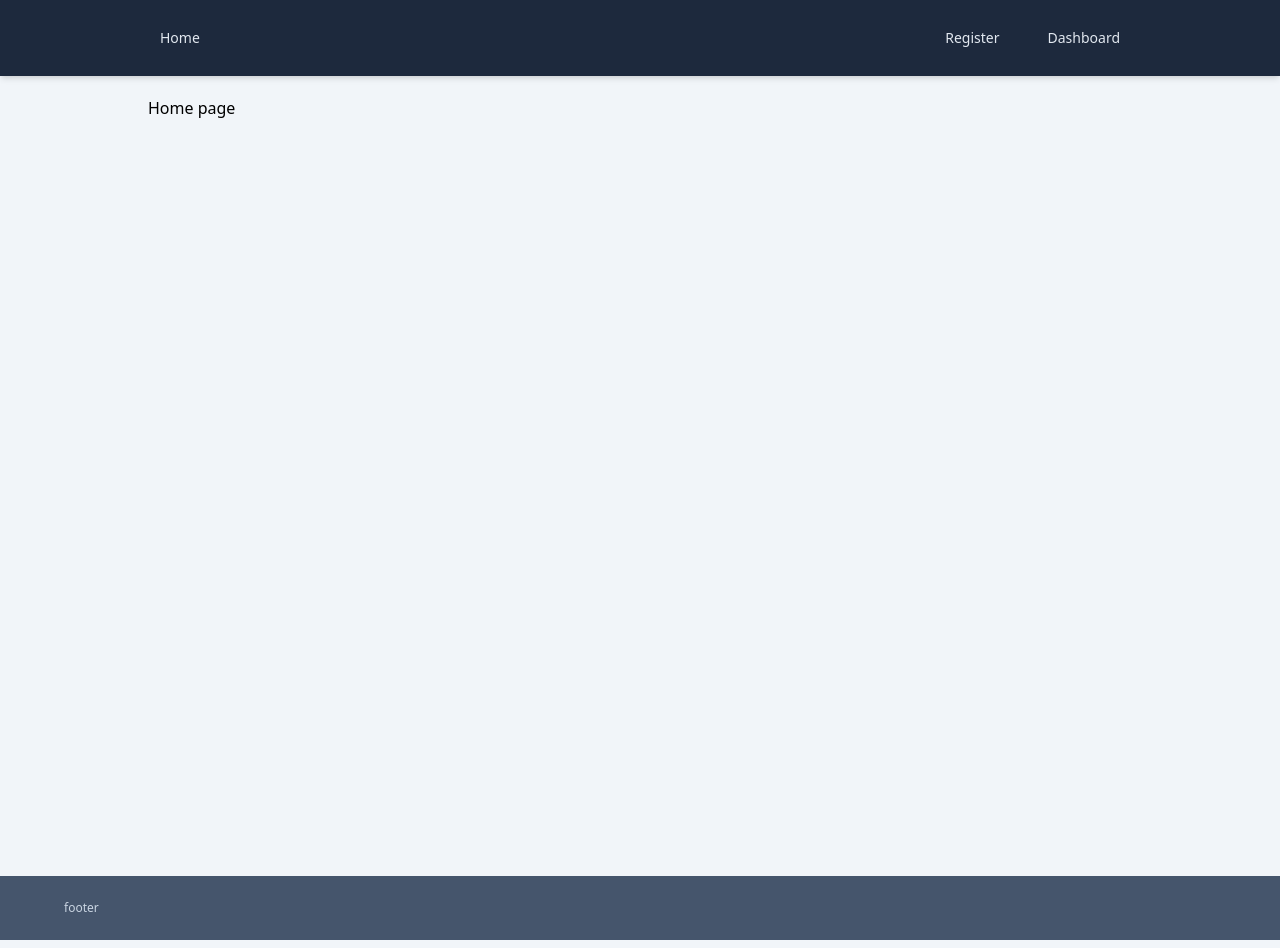
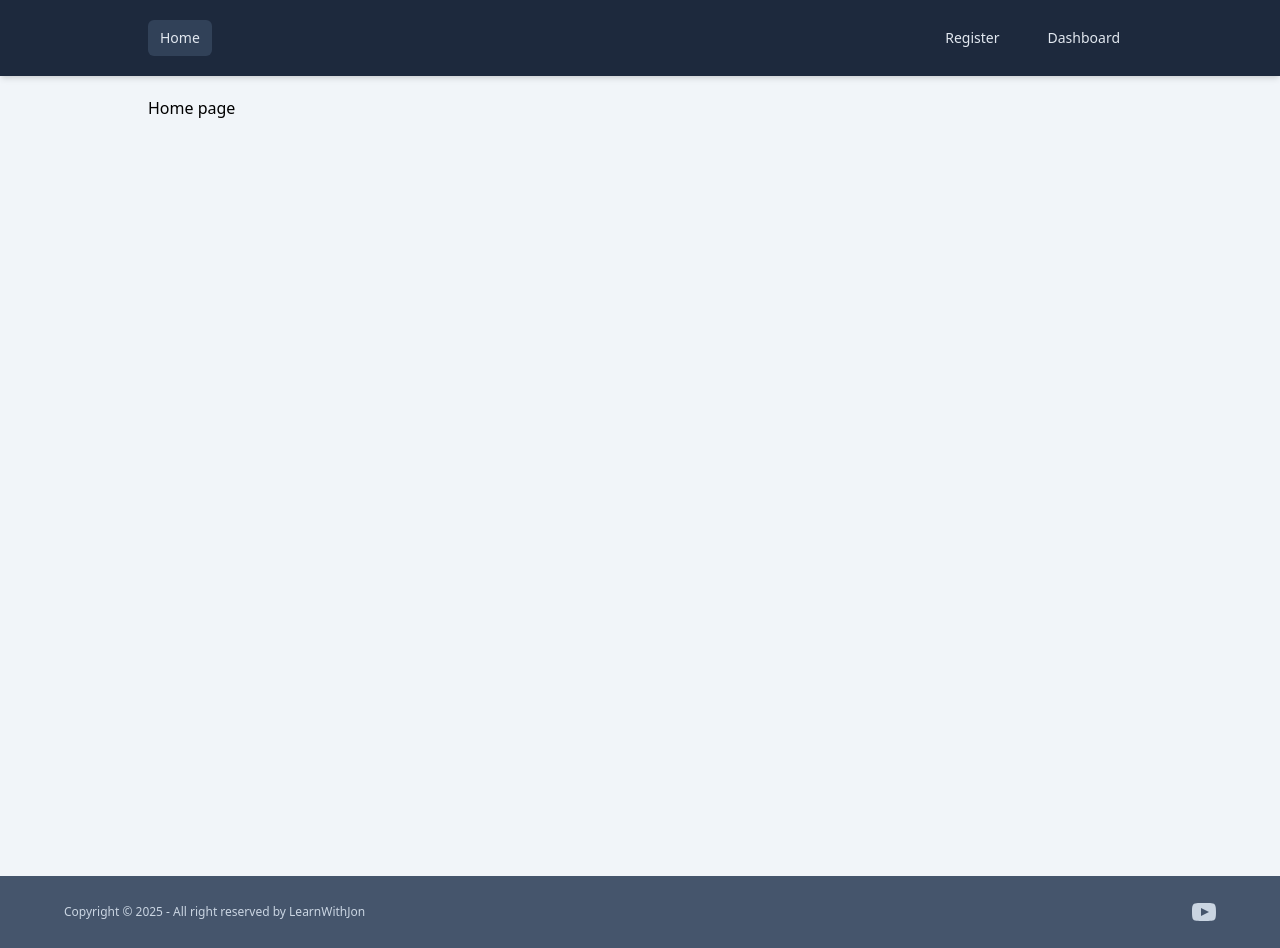
Before and after one commit to amirulabdlatib/next-js-tutorial, a Next.js app: page / in a window 1280 px wide. Built offline with nearby package versions, Linux system fonts and the light colour scheme.

Commit message:
11 Active Links

```diff
--- a/src/app/layout.jsx
+++ b/src/app/layout.jsx
@@ -1,6 +1,7 @@
-import Link from "next/link";
 import "./globals.css";
 import { Poppins } from "next/font/google";
+import Navigation from "@/components/Navigation";
+import Footer from "@/components/Footer";
 
 const poppins = Poppins({
     subsets: ["latin"],
@@ -14,22 +15,10 @@ export default function RootLayout({ children }) {
         <html lang="en">
             <body className={`${poppins.variable} font-sans`}>
                 <header>
-                    <nav>
-                        <Link href="/" className="nav-link">
-                            Home
-                        </Link>
-                        <div>
-                            <Link href="/register" className="nav-link">
-                                Register
-                            </Link>
-                            <Link href="/dashboard" className="nav-link">
-                                Dashboard
-                            </Link>
-                        </div>
-                    </nav>
+                    <Navigation />
                 </header>
                 <main>{children}</main>
-                <footer>footer</footer>
+                <Footer />
             </body>
         </html>
     );
--- /dev/null
+++ b/src/components/Footer.jsx
@@ -0,0 +1,14 @@
+const Footer = () => {
+    return (
+        <footer>
+            <p>Copyright © {new Date().getFullYear()} - All right reserved by LearnWithJon</p>
+            <a href="https://www.youtube.com/@LearnWithJonVadar" target="_blank" rel="external">
+                <svg xmlns="http://www.w3.org/2000/svg" width="24" height="24" viewBox="0 0 24 24" className="fill-current">
+                    <path d="M19.615 3.184c-3.604-.246-11.631-.245-15.23 0-3.897.266-4.356 2.62-4.385 8.816.029 6.185.484 8.549 4.385 8.816 3.6.245 11.626.246 15.23 0 3.897-.266 4.356-2.62 4.385-8.816-.029-6.185-.484-8.549-4.385-8.816zm-10.615 12.816v-8l8 3.993-8 4.007z"></path>
+                </svg>
+            </a>
+        </footer>
+    );
+};
+
+export default Footer;
--- /dev/null
+++ b/src/components/NavLink.jsx
@@ -0,0 +1,16 @@
+"use client";
+
+import Link from "next/link";
+import { usePathname } from "next/navigation";
+
+const NavLink = ({ label, href }) => {
+    const pathName = usePathname();
+
+    return (
+        <Link className={`nav-link ${pathName === href ? "nav-link-active" : ""}`} href={href}>
+            {label}
+        </Link>
+    );
+};
+
+export default NavLink;
--- /dev/null
+++ b/src/components/Navigation.jsx
@@ -0,0 +1,15 @@
+import NavLink from "./NavLink";
+
+const Navigation = () => {
+    return (
+        <nav>
+            <NavLink label="Home" href="/" />
+            <div>
+                <NavLink label="Register" href="/register" />
+                <NavLink label="Dashboard" href="/dashboard" />
+            </div>
+        </nav>
+    );
+};
+
+export default Navigation;
```
